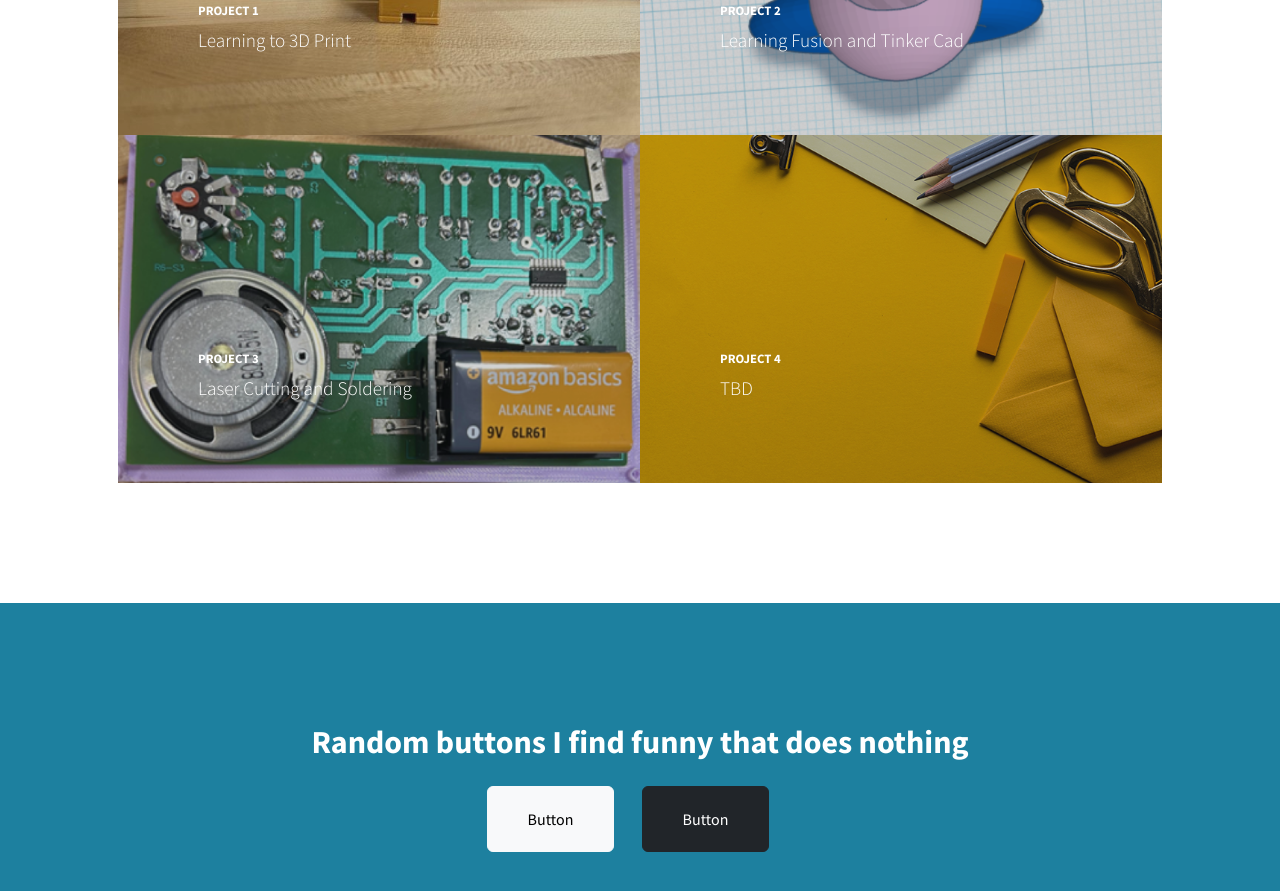
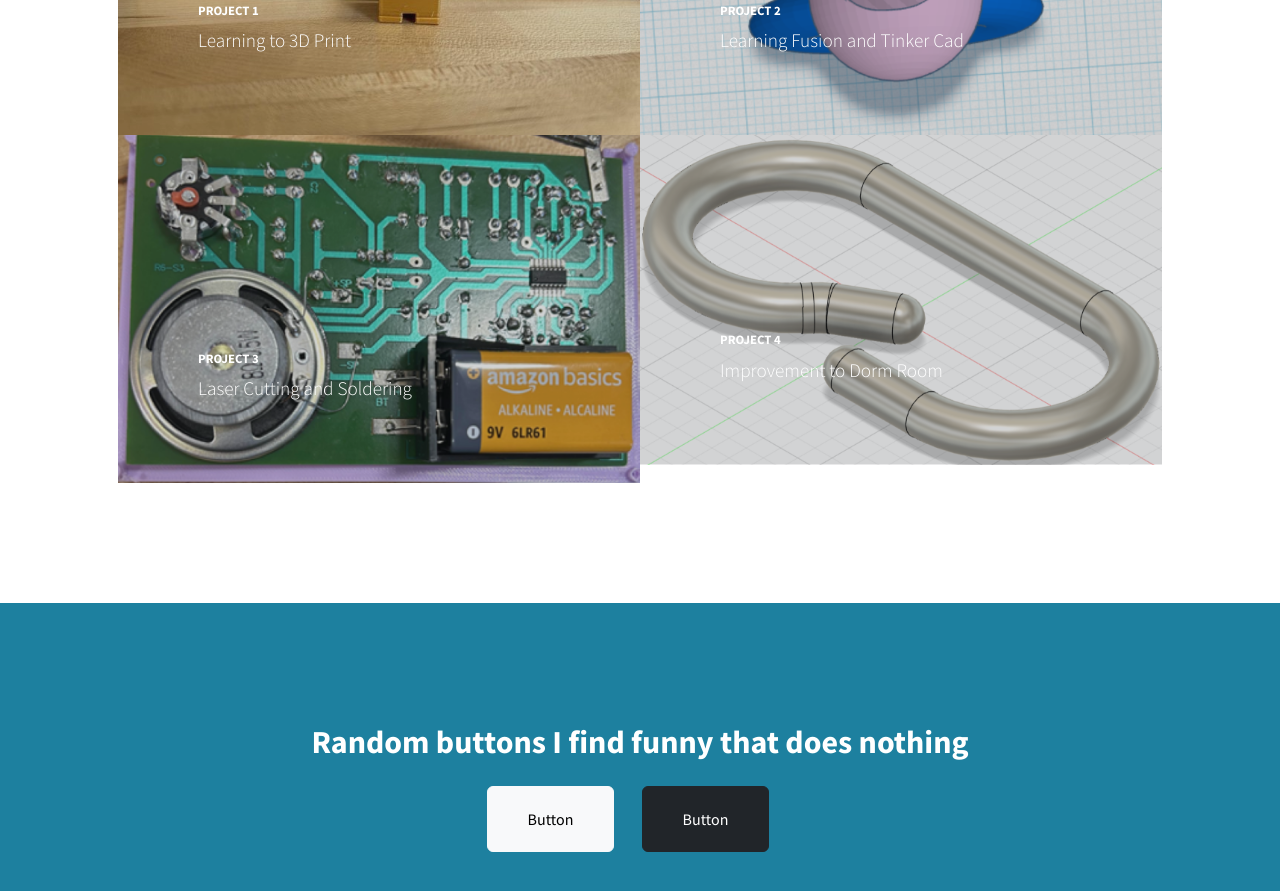
Before and after one commit to TomatoBrandeis/tomato.github.io, a plain HTML site: page index.html in a window 1280 px wide. Shown: the part 2290-3181 px from the top of the page. Drawn offline with nearby package versions, Linux system fonts and the light colour scheme.

Commit message:
Update P4

```diff
--- a/index.html
+++ b/index.html
@@ -126,14 +126,14 @@
                         </a>
                     </div>
                     <div class="col-lg-6">
-                        <a class="portfolio-item" href="#!">
+                        <a class="portfolio-item" href="https://tomatobrandeis.github.io/Project4/#!">
                             <div class="caption">
                                 <div class="caption-content">
                                     <div class="h2">Project 4</div>
-                                    <p class="mb-0">TBD</p>
+                                    <p class="mb-0">Improvement to Dorm Room</p>
                                 </div>
                             </div>
-                            <img class="img-fluid" src="assets/img/portfolio-4.jpg" alt="..." />
+                            <img class="img-fluid" src="assets\img\image.png" alt="..." />
                         </a>
                     </div>
                 </div>
@@ -144,7 +144,7 @@
             <div class="container px-4 px-lg-5 text-center">
                 <h2 class="mb-4">Random buttons I find funny that does nothing</h2>
                 <a class="btn btn-xl btn-light me-4" href="#!">Button</a>
-                <a class="btn btn-xl btn-dark me-4"<a href="https://www.youtube.com/watch?v=dVE_aSQx1Cw">Button</a></a>
+                <a class="btn btn-xl btn-dark me-4" a href="https://www.youtube.com/watch?v=dVE_aSQx1Cw">Button</a></a>
             </div>
         </section>
         <!Classroom>
```
Also changed, not shown: assets/img/image.png (added).
